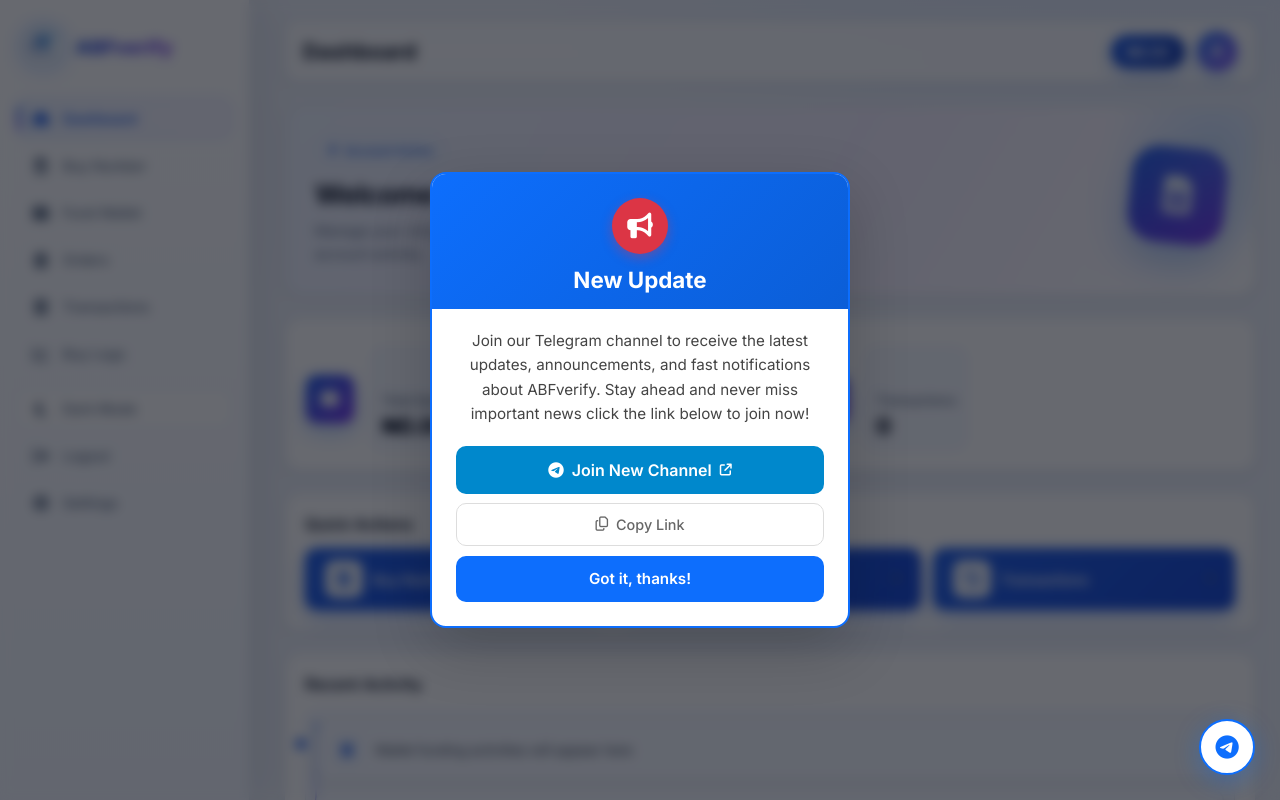
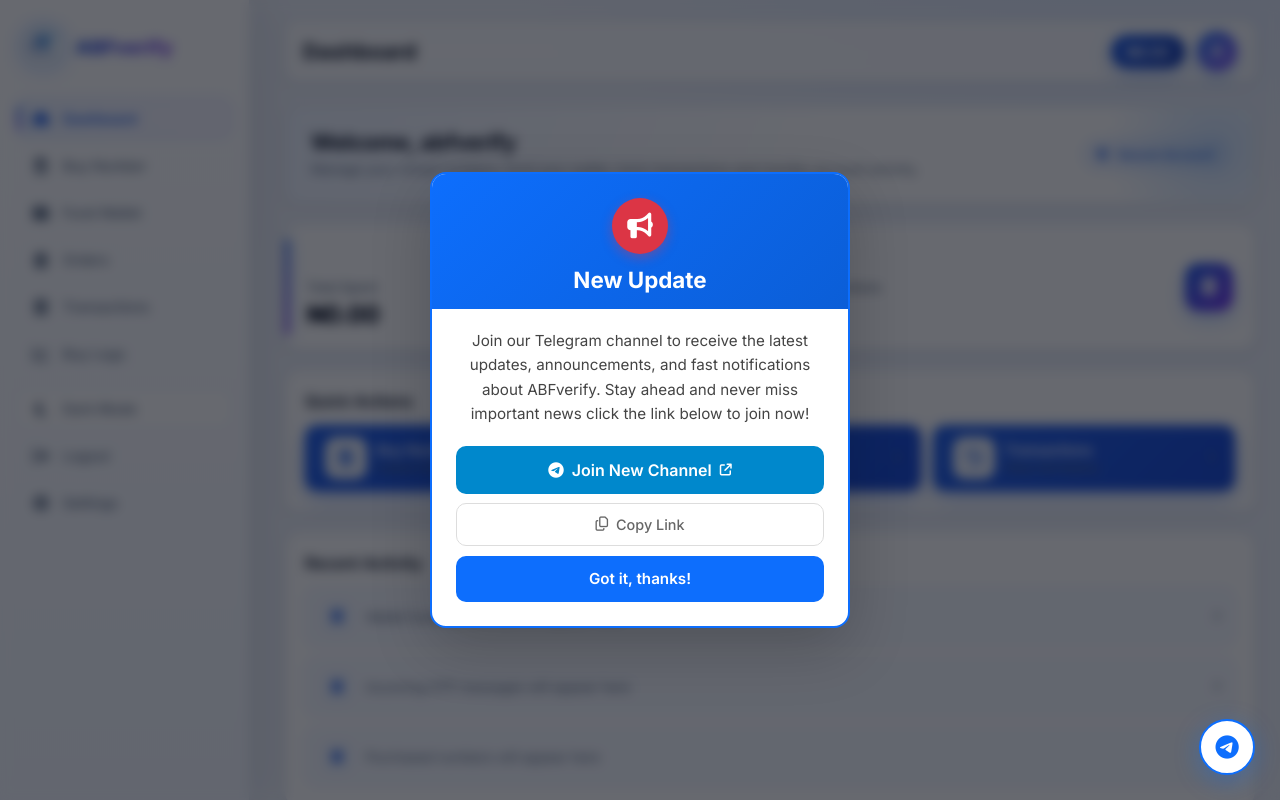
Before and after one commit to Elijah-jah/abfverify, a Django app: page /accounts/dashboard/ in a window 1280 px wide. Run offline with Django 5.2, Linux system fonts and the light colour scheme; a user stored in the database is signed in; data comes from the database, SQL or seed files in the repository; data that the repository does not hold is empty; some libraries are stand-ins or nearby versions.

Commit message:
Fix light-theme stat icons, restructure dashboard layout v3

```diff
--- a/static/css/dashboard.css
+++ b/static/css/dashboard.css
@@ -1,12 +1,11 @@
 /* =========================================================
-   ABFverify — Dashboard Page v2  (matches redesigned base)
-   Uses the base's CSS variables — themes stay in sync
-   Layout: badge hero / icon-left stat rows / action tiles /
-           timeline activity
+   ABFverify — Dashboard Page v3  (matches redesigned base)
+   Layout: slim hero + side chip / edge-accent stat cards
+           (icon right) / caption action cards / clean rows
 ========================================================= */
 
 /* =========================
-   HERO
+   HERO — slim banner
 ========================= */
 
 .dashboard-hero {
@@ -15,84 +14,64 @@
     display: flex;
     justify-content: space-between;
     align-items: center;
-    gap: 24px;
-    padding: 30px;
-    border-radius: 20px;
-    margin-bottom: 22px;
+    gap: 20px;
+    padding: 22px 26px;
+    border-radius: var(--radius);
+    margin-bottom: 20px;
     background:
-        linear-gradient(120deg, var(--brand-soft), rgba(139, 92, 246, .10) 55%, transparent),
+        linear-gradient(110deg, var(--brand-soft), transparent 55%),
         var(--card);
     border: 1px solid var(--border);
 }
 
-.hero-badge {
+.dashboard-hero h2 {
+    font-size: 22px;
+    letter-spacing: -.3px;
+    margin-bottom: 4px;
+}
+
+.hero-content p {
+    color: var(--muted);
+    font-size: 13.5px;
+    line-height: 1.6;
+    margin: 0;
+}
+
+.hero-side { flex-shrink: 0; }
+
+.hero-chip {
     display: inline-flex;
     align-items: center;
-    gap: 7px;
-    padding: 5px 12px;
-    margin-bottom: 14px;
+    gap: 8px;
+    padding: 8px 14px;
     border-radius: 999px;
-    font-size: 12px;
+    font-size: 12.5px;
     font-weight: 600;
     color: var(--brand);
     background: var(--brand-soft);
     border: 1px solid var(--brand-border);
-}
-
-.hero-badge i { font-size: 11px; }
-
-.dashboard-hero h2 {
-    font-size: 27px;
-    letter-spacing: -.4px;
-    margin-bottom: 8px;
-}
-
-.hero-content p {
-    color: var(--muted);
-    font-size: 14px;
-    line-height: 1.65;
-    max-width: 520px;
-    margin: 0;
-}
-
-/* Decorative floating icon (desktop only) */
-.hero-art {
-    flex-shrink: 0;
-    width: 96px;
-    height: 96px;
-    border-radius: 28px;
-    display: flex;
-    align-items: center;
-    justify-content: center;
-    font-size: 38px;
-    color: #ffffff;
-    background: linear-gradient(135deg, #2563eb, #7c3aed);
-    box-shadow: 0 18px 40px rgba(59, 130, 246, .4);
-    transform: rotate(6deg);
-    animation: heroFloat 5s ease-in-out infinite;
-}
-
-@keyframes heroFloat {
-    0%, 100% { transform: rotate(6deg) translateY(0); }
-    50%      { transform: rotate(6deg) translateY(-8px); }
+    white-space: nowrap;
 }
 
 /* =========================
-   STATS — icon-left rows
+   STATS — edge-accent cards, icon on the right
 ========================= */
 
 .dashboard-stats {
     display: grid;
     grid-template-columns: repeat(auto-fit, minmax(250px, 1fr));
     gap: 16px;
-    margin-bottom: 22px;
+    margin-bottom: 20px;
 }
 
 .card.stat-card {
+    position: relative;
+    overflow: hidden;
     display: flex;
     align-items: center;
-    gap: 16px;
-    padding: 20px;
+    justify-content: space-between;
+    gap: 14px;
+    padding: 20px 22px;
     border-radius: var(--radius);
     transition:
         transform .25s ease,
@@ -100,32 +79,31 @@
         box-shadow .25s ease;
 }
 
+/* Gradient accent bar on the left edge */
+.card.stat-card::before {
+    content: "";
+    position: absolute;
+    left: 0;
+    top: 14px;
+    bottom: 14px;
+    width: 4px;
+    border-radius: 4px;
+    background: linear-gradient(180deg, #2563eb, #7c3aed);
+    box-shadow: 0 0 14px rgba(59, 130, 246, .55);
+}
+
 .card.stat-card:hover {
-    transform: translateY(-4px);
+    transform: translateY(-3px);
     border-color: var(--brand-border);
     box-shadow: var(--shadow);
 }
 
-/* Gradient circle icon — forced readable in BOTH themes */
-.stat-icon {
-    position: static;
-    width: 50px;
-    height: 50px;
-    min-width: 50px;
-    display: flex;
-    align-items: center;
-    justify-content: center;
-    border-radius: 50%;
-    background: linear-gradient(135deg, #2563eb, #7c3aed) !important;
-    color: #ffffff !important;
-    font-size: 18px;
-    box-shadow: 0 8px 18px rgba(59, 130, 246, .35);
-    transition: transform .25s ease, box-shadow .25s ease;
-}
-
-.card.stat-card:hover .stat-icon {
-    transform: scale(1.08);
-    box-shadow: 0 10px 24px rgba(124, 58, 237, .45);
+/* Never let the base nested-box rule touch these */
+.card.stat-card > div {
+    background: transparent !important;
+    border: none !important;
+    padding: 0 !important;
+    margin: 0 !important;
 }
 
 .stat-body h3 {
@@ -135,20 +113,48 @@
 }
 
 .stat-body p {
-    font-size: 22px;
+    font-size: 24px;
     font-weight: 800;
-    letter-spacing: -.4px;
+    letter-spacing: -.5px;
     margin-top: 4px;
 }
 
+/* Gradient icon — blue in BOTH themes, always */
+.stat-icon {
+    position: static;
+    width: 48px;
+    height: 48px;
+    min-width: 48px;
+    display: flex;
+    align-items: center;
+    justify-content: center;
+    border-radius: 14px;
+    background: linear-gradient(135deg, #2563eb, #7c3aed) !important;
+    color: #ffffff !important;
+    font-size: 18px;
+    box-shadow: 0 8px 18px rgba(59, 130, 246, .35);
+    transition: transform .25s ease, box-shadow .25s ease;
+}
+
+.card.stat-card:hover .stat-icon {
+    transform: scale(1.08) rotate(-4deg);
+    box-shadow: 0 10px 24px rgba(124, 58, 237, .45);
+}
+
+body.light .stat-icon,
+body.dark .stat-icon {
+    background: linear-gradient(135deg, #2563eb, #7c3aed) !important;
+    color: #ffffff !important;
+}
+
 /* =========================
-   QUICK ACTIONS — tiles
+   QUICK ACTIONS — caption cards
 ========================= */
 
 .quick-actions-card {
     padding: 20px;
     border-radius: var(--radius);
-    margin-bottom: 22px;
+    margin-bottom: 20px;
 }
 
 .quick-actions-card h3 {
@@ -159,22 +165,20 @@
 
 .actions {
     display: grid;
-    grid-template-columns: repeat(auto-fit, minmax(190px, 1fr));
+    grid-template-columns: repeat(auto-fit, minmax(200px, 1fr));
     gap: 12px;
     margin-top: 0;
 }
 
-.action-tile {
+.qa-card {
     display: flex;
     align-items: center;
-    gap: 12px;
-    padding: 15px 16px;
+    gap: 13px;
+    padding: 16px;
     border-radius: 14px;
     background: var(--card-2);
     border: 1px solid var(--border);
     color: var(--text);
-    font-size: 14px;
-    font-weight: 600;
     font-family: 'Inter', sans-serif;
     cursor: pointer;
     text-align: left;
@@ -186,48 +190,56 @@
         box-shadow .2s ease;
 }
 
-.action-icon {
-    width: 38px;
-    height: 38px;
-    min-width: 38px;
+.qa-icon {
+    width: 42px;
+    height: 42px;
+    min-width: 42px;
     display: flex;
     align-items: center;
     justify-content: center;
-    border-radius: 10px;
+    border-radius: 12px;
     background: var(--brand-soft);
     color: var(--brand);
-    font-size: 15px;
+    font-size: 16px;
     transition: background .2s ease, color .2s ease;
 }
 
-.action-label { flex: 1; }
+.qa-text {
+    display: flex;
+    flex-direction: column;
+    gap: 2px;
+    flex: 1;
+}
 
-.action-arrow {
+.qa-text strong { font-size: 14px; font-weight: 600; }
+.qa-text small { font-size: 12px; color: var(--muted); }
+
+.qa-go {
     color: var(--muted);
     font-size: 12px;
     transition: transform .2s ease, color .2s ease;
 }
 
-.action-tile:hover {
+.qa-card:hover {
     border-color: var(--brand-border);
     transform: translateY(-2px);
-    box-shadow: 0 10px 22px rgba(37, 99, 235, .18);
+    box-shadow: 0 10px 22px rgba(37, 99, 235, .16);
 }
 
-.action-tile:hover .action-icon {
+.qa-card:hover .qa-icon {
     background: linear-gradient(135deg, #2563eb, #7c3aed);
     color: #ffffff;
 }
 
-.action-tile:hover .action-arrow {
+.qa-card:hover .qa-go {
     transform: translateX(4px);
     color: var(--brand);
 }
 
-.action-tile:active { transform: scale(.98); }
+.qa-card:active { transform: scale(.98); }
 
 /* =========================
-   RECENT ACTIVITY — timeline
+   RECENT ACTIVITY — clean rows
 ========================= */
 
 .panel.recent-activity {
@@ -238,31 +250,16 @@
 .panel.recent-activity h3 {
     font-size: 16px;
     font-weight: 600;
-    margin-bottom: 16px;
+    margin-bottom: 14px;
 }
 
 .activity-list {
-    position: relative;
     display: flex;
     flex-direction: column;
     gap: 10px;
-    padding-left: 24px;
 }
 
-/* Vertical timeline line */
-.activity-list::before {
-    content: "";
-    position: absolute;
-    left: 9px;
-    top: 10px;
-    bottom: 10px;
-    width: 2px;
-    border-radius: 2px;
-    background: linear-gradient(180deg, var(--brand), rgba(139, 92, 246, .35), transparent);
-}
-
-.activity-item {
-    position: relative;
+.act-row {
     display: flex;
     align-items: center;
     gap: 12px;
@@ -272,44 +269,43 @@
     border: 1px solid var(--border);
     transition:
         border-color .25s ease,
-        transform .25s ease;
+        background .25s ease;
 }
 
-/* Timeline dot */
-.activity-item::before {
-    content: "";
-    position: absolute;
-    left: -21px;
-    top: 17px;
-    width: 10px;
-    height: 10px;
-    border-radius: 50%;
-    background: var(--brand);
-    box-shadow: 0 0 0 3px var(--brand-soft);
-}
-
-.activity-item i {
-    width: 32px;
-    height: 32px;
-    min-width: 32px;
+.act-icon {
+    width: 34px;
+    height: 34px;
+    min-width: 34px;
     display: flex;
     align-items: center;
     justify-content: center;
-    border-radius: 9px;
+    border-radius: 10px;
     background: var(--brand-soft);
-    color: var(--brand) !important;
+    color: var(--brand);
     font-size: 13px;
 }
 
-.activity-item p {
+.act-row p {
+    flex: 1;
     font-size: 13.5px;
     color: var(--muted);
     margin: 0;
 }
 
-.activity-item:hover {
+.act-go {
+    color: var(--muted);
+    font-size: 11px;
+    transition: transform .2s ease, color .2s ease;
+}
+
+.act-row:hover {
     border-color: var(--brand-border);
-    transform: translateX(4px);
+    background: var(--card);
+}
+
+.act-row:hover .act-go {
+    transform: translateX(3px);
+    color: var(--brand);
 }
 
 /* =========================
@@ -323,49 +319,24 @@
 @media (max-width: 768px) {
 
     .dashboard-hero {
-        padding: 22px;
-        border-radius: var(--radius);
+        flex-direction: column;
+        align-items: flex-start;
+        padding: 20px;
+        gap: 12px;
     }
 
-    .hero-art { display: none; }
-    .dashboard-hero h2 { font-size: 21px; }
+    .dashboard-hero h2 { font-size: 20px; }
 
-    .actions {
-        grid-template-columns: 1fr;
-    }
-
-    .action-tile {
-        padding: 14px 16px;
-    }
+    .actions { grid-template-columns: 1fr; }
 }
 
 @media (max-width: 480px) {
 
-    .dashboard-stats {
-        grid-template-columns: 1fr;
-        gap: 12px;
-    }
+    .dashboard-stats { grid-template-columns: 1fr; }
 
-    .card.stat-card { padding: 16px; }
-    .stat-icon { width: 44px; height: 44px; min-width: 44px; }
+    .card.stat-card { padding: 16px 18px; }
+    .stat-icon { width: 42px; height: 42px; min-width: 42px; }
     .stat-body p { font-size: 20px; }
+
     .quick-actions-card, .panel.recent-activity { padding: 16px; }
 }
-
-/* =========================
-   THEME SAFETY (icon fix)
-   Keeps gradient icon tiles readable in light mode
-   even if other stylesheets override backgrounds
-========================= */
-
-body.light .stat-icon,
-body.light .action-icon,
-.stat-icon,
-.action-icon {
-    text-shadow: none;
-}
-
-body.light .stat-icon {
-    background: linear-gradient(135deg, #2563eb, #7c3aed) !important;
-    color: #ffffff !important;
-}
--- a/static/css/dashboard_base.css
+++ b/static/css/dashboard_base.css
@@ -383,9 +383,11 @@ body.light .theme-toggle:hover { color: var(--brand); }
 
 .card h3 { color: var(--text); margin-bottom: 5px; }
 
-/* Nested containers — keeps inner boxes readable on Get Number / Orders pages */
-body.light .card > div,
-body.light .panel > div,
+/* Nested containers — keeps inner boxes readable on Get Number / Orders pages.
+   :not([class]) scopes it to unclassed wrapper divs so it never touches
+   structured components like stat cards / action tiles */
+body.light .card > div:not([class]),
+body.light .panel > div:not([class]),
 body.light .activity li {
     background: var(--card-2);
     border: 1px solid var(--border);
@@ -394,7 +396,7 @@ body.light .activity li {
     margin-top: 8px;
 }
 
-body.light .card > div > div {
+body.light .card > div:not([class]) > div {
     background: var(--brand-soft);
     border-radius: 10px;
     padding: 8px;
--- a/templates/panel/dashboard.html
+++ b/templates/panel/dashboard.html
@@ -24,46 +24,44 @@ Dashboard
 <section class="dashboard-hero">
 
     <div class="hero-content">
-        <span class="hero-badge">
-            <i class="fa-solid fa-bolt"></i>
-            Account Active
-        </span>
-
-        <h2>Welcome back, {{ request.user.username }}</h2>
+        <h2>Welcome, {{ request.user.username }}</h2>
         <p>
             Manage your virtual numbers, fund your wallet,
             track transactions and monitor account activity.
         </p>
     </div>
 
-    <div class="hero-art" aria-hidden="true">
-        <i class="fa-solid fa-sim-card"></i>
+    <div class="hero-side">
+        <span class="hero-chip">
+            <i class="fa-solid fa-shield-halved"></i>
+            Secure Account
+        </span>
     </div>
 
 </section>
 
 <!-- STATS -->
-<section class="grid dashboard-stats">
+<section class="dashboard-stats">
 
 
     <div class="card stat-card">
-        <div class="stat-icon">
-            <i class="fa-solid fa-wallet"></i>
-        </div>
         <div class="stat-body">
             <h3>Total Spent</h3>
             <p>₦{{ total_spent|floatformat:2 }}</p>
+        </div>
+        <div class="stat-icon">
+            <i class="fa-solid fa-wallet"></i>
         </div>
     </div>
 
 
     <div class="card stat-card">
-        <div class="stat-icon">
-            <i class="fa-solid fa-receipt"></i>
-        </div>
         <div class="stat-body">
             <h3>Transactions</h3>
             <p>{{ total_transactions }}</p>
+        </div>
+        <div class="stat-icon">
+            <i class="fa-solid fa-receipt"></i>
         </div>
     </div>
 
@@ -76,28 +74,37 @@ Dashboard
 
     <div class="actions">
 
-        <button class="action-tile" onclick="location.href='{% url 'sms' %}'">
-            <span class="action-icon">
+        <button class="qa-card" onclick="location.href='{% url 'sms' %}'">
+            <span class="qa-icon">
                 <i class="fa-solid fa-sim-card"></i>
             </span>
-            <span class="action-label">Buy Number</span>
-            <i class="fa-solid fa-arrow-right action-arrow"></i>
+            <span class="qa-text">
+                <strong>Buy Number</strong>
+                <small>Instant USA numbers</small>
+            </span>
+            <i class="fa-solid fa-chevron-right qa-go"></i>
         </button>
 
-        <button class="action-tile" onclick="location.href='{% url 'wallet' %}'">
-            <span class="action-icon">
+        <button class="qa-card" onclick="location.href='{% url 'wallet' %}'">
+            <span class="qa-icon">
                 <i class="fa-solid fa-wallet"></i>
             </span>
-            <span class="action-label">Fund Wallet</span>
-            <i class="fa-solid fa-arrow-right action-arrow"></i>
+            <span class="qa-text">
+                <strong>Fund Wallet</strong>
+                <small>Top up in seconds</small>
+            </span>
+            <i class="fa-solid fa-chevron-right qa-go"></i>
         </button>
 
-        <button class="action-tile" onclick="location.href='{% url 'transactions' %}'">
-            <span class="action-icon">
+        <button class="qa-card" onclick="location.href='{% url 'transactions' %}'">
+            <span class="qa-icon">
                 <i class="fa-solid fa-clock-rotate-left"></i>
             </span>
-            <span class="action-label">Transactions</span>
-            <i class="fa-solid fa-arrow-right action-arrow"></i>
+            <span class="qa-text">
+                <strong>Transactions</strong>
+                <small>View full history</small>
+            </span>
+            <i class="fa-solid fa-chevron-right qa-go"></i>
         </button>
 
     </div>
@@ -111,19 +118,28 @@ Dashboard
 
     <div class="activity-list">
 
-        <div class="activity-item">
-            <i class="fa-solid fa-receipt"></i>
+        <div class="act-row">
+            <span class="act-icon">
+                <i class="fa-solid fa-receipt"></i>
+            </span>
             <p>Wallet funding activities will appear here</p>
+            <i class="fa-solid fa-chevron-right act-go"></i>
         </div>
 
-        <div class="activity-item">
-            <i class="fa-solid fa-clipboard-list"></i>
+        <div class="act-row">
+            <span class="act-icon">
+                <i class="fa-solid fa-clipboard-list"></i>
+            </span>
             <p>Incoming OTP messages will appear here</p>
+            <i class="fa-solid fa-chevron-right act-go"></i>
         </div>
 
-        <div class="activity-item">
-            <i class="fa-solid fa-clipboard-list"></i>
+        <div class="act-row">
+            <span class="act-icon">
+                <i class="fa-solid fa-clipboard-list"></i>
+            </span>
             <p>Purchased numbers will appear here</p>
+            <i class="fa-solid fa-chevron-right act-go"></i>
         </div>
 
     </div>
```
